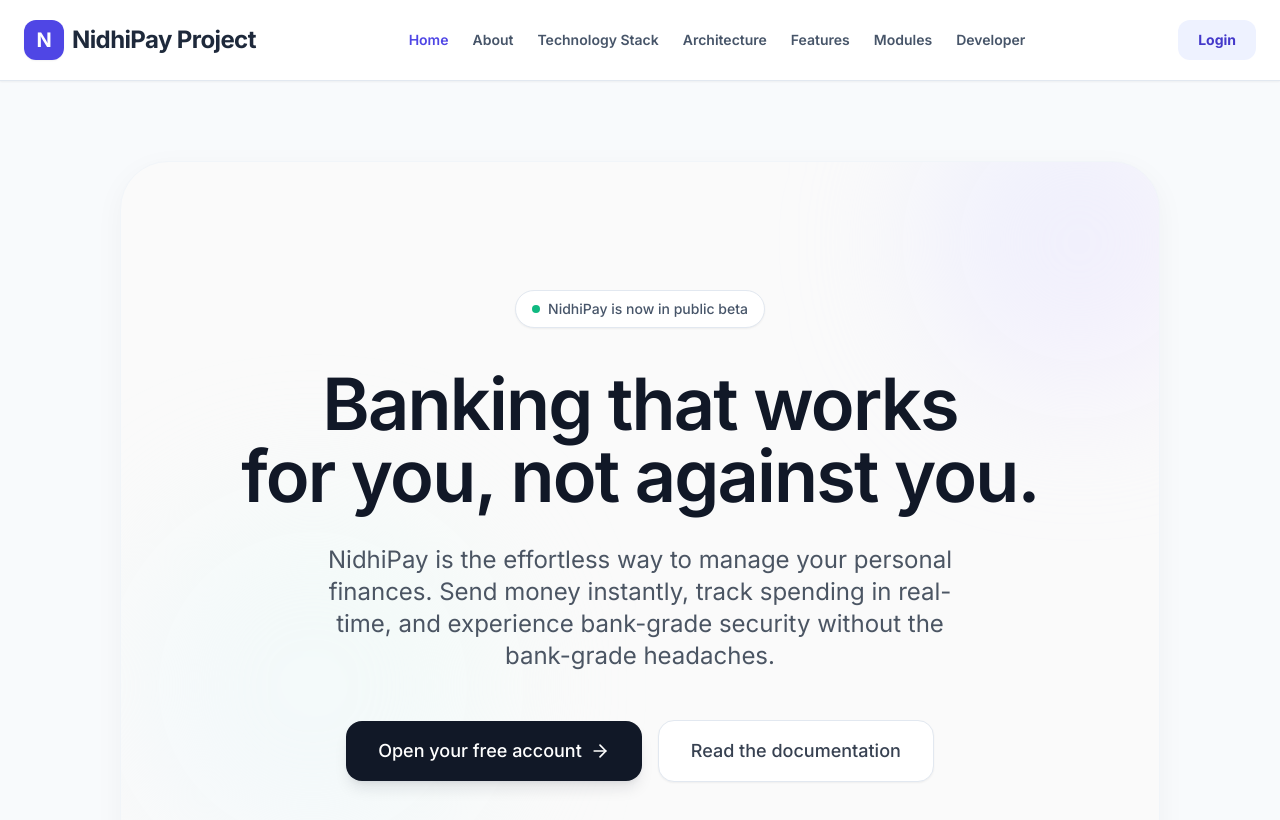
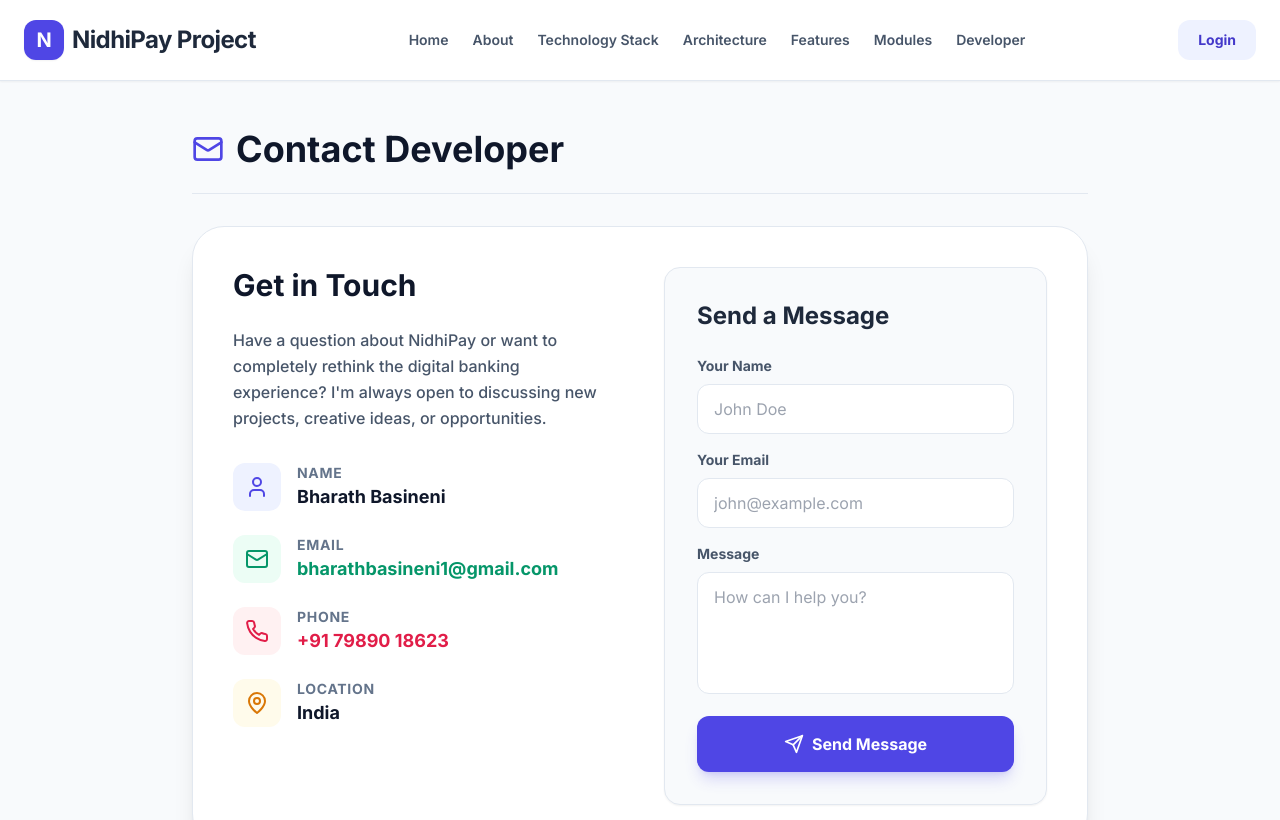
Before and after one commit to bharathbasineni/Digital-Banking-System-NidhiPay-, a React (Vite) app in the folder frontend/: page /contact in a window 1280 px wide. Before the commit this address led to /. Shown: the top 820 px of the page. Built offline with nearby package versions, Linux system fonts and the light colour scheme.

Commit message:
Update contact API

```diff
--- a/frontend/src/App.jsx
+++ b/frontend/src/App.jsx
@@ -24,6 +24,7 @@
 import Features from './pages/public/Features';
 import Modules from './pages/public/Modules';
 import Developer from './pages/public/Developer';
+import Contact from './pages/public/Contact';
 
 function App() {
   return (
@@ -40,6 +41,7 @@
             <Route path="/features" element={<Features />} />
             <Route path="/modules" element={<Modules />} />
             <Route path="/developer" element={<Developer />} />
+            <Route path="/contact" element={<Contact />} />
           </Route>
 
           {/* Auth Pages */}
--- a/frontend/src/components/PublicLayout.jsx
+++ b/frontend/src/components/PublicLayout.jsx
@@ -71,7 +71,7 @@
           <div className="flex flex-wrap items-center justify-center md:justify-end gap-6 text-sm font-semibold text-slate-600">
             <a href="https://github.com/BharathBasineni" target="_blank" rel="noreferrer" className="hover:text-indigo-600 transition-colors">Project Documentation</a>
             <a href="https://github.com/BharathBasineni" target="_blank" rel="noreferrer" className="hover:text-indigo-600 transition-colors">GitHub Repository</a>
-            <a href="mailto:contact@example.com" className="hover:text-indigo-600 transition-colors">Contact Developer</a>
+            <Link to="/contact" className="hover:text-indigo-600 transition-colors">Contact Developer</Link>
           </div>
         </div>
       </footer>
--- a/frontend/src/pages/Landing.jsx
+++ b/frontend/src/pages/Landing.jsx
@@ -160,7 +160,7 @@
           <div className="flex flex-wrap items-center justify-center md:justify-end gap-x-8 gap-y-4 text-sm font-semibold text-slate-500">
             <span className="text-slate-400">Built with MERN Stack</span>
             <a href="https://github.com" className="hover:text-indigo-600 transition-colors">GitHub Repository</a>
-            <a href="mailto:developer@example.com" className="hover:text-indigo-600 transition-colors">Contact Developer</a>
+            <Link to="/contact" className="hover:text-indigo-600 transition-colors">Contact Developer</Link>
           </div>
         </div>
       </footer>
--- /dev/null
+++ b/frontend/src/pages/public/Contact.jsx
@@ -0,0 +1,123 @@
+import { useState } from 'react';
+import { Mail, Phone, User, Send, MapPin, Loader2, CheckCircle2, AlertCircle } from 'lucide-react';
+import api from '../../services/api';
+
+const Contact = () => {
+  const [formData, setFormData] = useState({ name: '', email: '', message: '' });
+  const [loading, setLoading] = useState(false);
+  const [status, setStatus] = useState({ type: '', message: '' });
+
+  const handleChange = (e) => setFormData({ ...formData, [e.target.name]: e.target.value });
+
+  const handleSubmit = async (e) => {
+    e.preventDefault();
+    setLoading(true);
+    setStatus({ type: '', message: '' });
+
+    try {
+      await api.post('/auth/contact', formData);
+      setStatus({ type: 'success', message: "Thanks for reaching out! I'll get back to you soon." });
+      setFormData({ name: '', email: '', message: '' });
+    } catch (error) {
+      setStatus({ type: 'error', message: error.response?.data?.message || 'Failed to send message. Please try again.' });
+    } finally {
+      setLoading(false);
+    }
+  };
+
+  return (
+    <div className="max-w-4xl mx-auto space-y-8 animate-in fade-in slide-in-from-bottom-4">
+      <div className="flex items-center gap-3 border-b border-slate-200 pb-6">
+        <Mail className="w-8 h-8 text-indigo-600" />
+        <h1 className="text-4xl font-black text-slate-900">Contact Developer</h1>
+      </div>
+
+      <div className="bg-white rounded-[2rem] p-10 shadow-xl border border-slate-200 mt-12 overflow-hidden relative group">
+        <div className="absolute top-0 right-0 w-[400px] h-[400px] bg-indigo-50 rounded-full blur-[100px] pointer-events-none -z-10 group-hover:bg-indigo-100 transition-colors duration-700"></div>
+
+        <div className="grid md:grid-cols-2 gap-12 relative z-10">
+          {/* Contact Details */}
+          <div>
+            <h2 className="text-3xl font-bold text-slate-900 mb-6">Get in Touch</h2>
+            <p className="text-slate-600 mb-8 font-medium leading-relaxed">
+              Have a question about NidhiPay or want to completely rethink the digital banking experience? I'm always open to discussing new projects, creative ideas, or opportunities.
+            </p>
+
+            <div className="space-y-6">
+              <div className="flex items-center gap-4 group/item">
+                <div className="w-12 h-12 bg-indigo-50 text-indigo-600 rounded-xl flex items-center justify-center shrink-0 group-hover/item:-translate-y-1 group-hover/item:shadow-md transition-all">
+                  <User className="w-6 h-6" />
+                </div>
+                <div>
+                  <p className="text-sm text-slate-500 font-bold uppercase tracking-wider">Name</p>
+                  <p className="text-lg font-bold text-slate-900">Bharath Basineni</p>
+                </div>
+              </div>
+
+              <div className="flex items-center gap-4 group/item">
+                <div className="w-12 h-12 bg-emerald-50 text-emerald-600 rounded-xl flex items-center justify-center shrink-0 group-hover/item:-translate-y-1 group-hover/item:shadow-md transition-all">
+                  <Mail className="w-6 h-6" />
+                </div>
+                <div>
+                  <p className="text-sm text-slate-500 font-bold uppercase tracking-wider">Email</p>
+                  <a href="mailto:bharathbasineni1@gmail.com" className="text-lg font-bold text-emerald-600 hover:text-emerald-700 transition-colors">bharathbasineni1@gmail.com</a>
+                </div>
+              </div>
+
+              <div className="flex items-center gap-4 group/item">
+                <div className="w-12 h-12 bg-rose-50 text-rose-600 rounded-xl flex items-center justify-center shrink-0 group-hover/item:-translate-y-1 group-hover/item:shadow-md transition-all">
+                  <Phone className="w-6 h-6" />
+                </div>
+                <div>
+                  <p className="text-sm text-slate-500 font-bold uppercase tracking-wider">Phone</p>
+                  <a href="tel:+917989018623" className="text-lg font-bold text-rose-600 hover:text-rose-700 transition-colors">+91 79890 18623</a>
+                </div>
+              </div>
+
+              <div className="flex items-center gap-4 group/item">
+                <div className="w-12 h-12 bg-amber-50 text-amber-600 rounded-xl flex items-center justify-center shrink-0 group-hover/item:-translate-y-1 group-hover/item:shadow-md transition-all">
+                  <MapPin className="w-6 h-6" />
+                </div>
+                <div>
+                  <p className="text-sm text-slate-500 font-bold uppercase tracking-wider">Location</p>
+                  <p className="text-lg font-bold text-slate-900">India</p>
+                </div>
+              </div>
+            </div>
+          </div>
+
+          {/* Action / Form */}
+          <div className="bg-slate-50 border border-slate-200 rounded-2xl p-8 shadow-sm">
+            <h3 className="text-2xl font-bold text-slate-800 mb-6">Send a Message</h3>
+            <form className="space-y-4" onSubmit={handleSubmit}>
+              {status.message && (
+                <div className={`p-4 rounded-xl flex items-center gap-3 ${status.type === 'success' ? 'bg-emerald-50 text-emerald-700 border border-emerald-200' : 'bg-rose-50 text-rose-700 border border-rose-200'}`}>
+                  {status.type === 'success' ? <CheckCircle2 className="w-5 h-5 shrink-0" /> : <AlertCircle className="w-5 h-5 shrink-0" />}
+                  <p className="font-medium text-sm">{status.message}</p>
+                </div>
+              )}
+              <div>
+                <label className="block text-sm font-bold text-slate-600 mb-2">Your Name</label>
+                <input type="text" name="name" value={formData.name} onChange={handleChange} className="w-full px-4 py-3 rounded-xl border border-slate-200 bg-white focus:outline-none focus:ring-2 focus:ring-indigo-600 focus:border-transparent transition-shadow" placeholder="John Doe" required />
+              </div>
+              <div>
+                <label className="block text-sm font-bold text-slate-600 mb-2">Your Email</label>
+                <input type="email" name="email" value={formData.email} onChange={handleChange} className="w-full px-4 py-3 rounded-xl border border-slate-200 bg-white focus:outline-none focus:ring-2 focus:ring-indigo-600 focus:border-transparent transition-shadow" placeholder="john@example.com" required />
+              </div>
+              <div>
+                <label className="block text-sm font-bold text-slate-600 mb-2">Message</label>
+                <textarea rows="4" name="message" value={formData.message} onChange={handleChange} className="w-full px-4 py-3 rounded-xl border border-slate-200 bg-white focus:outline-none focus:ring-2 focus:ring-indigo-600 focus:border-transparent transition-shadow resize-none" placeholder="How can I help you?" required></textarea>
+              </div>
+              <button disabled={loading} className="w-full py-4 bg-indigo-600 hover:bg-indigo-700 disabled:opacity-70 text-white font-bold rounded-xl flex items-center justify-center gap-2 shadow-lg shadow-indigo-600/20 hover:-translate-y-0.5 transition-all">
+                {loading ? <Loader2 className="w-5 h-5 animate-spin" /> : <Send className="w-5 h-5" />}
+                {loading ? 'Sending...' : 'Send Message'}
+              </button>
+            </form>
+          </div>
+        </div>
+      </div>
+    </div>
+  );
+};
+
+export default Contact;
```
Also changed, not shown: 1 other file (tests, documents, lock files or other folders).
